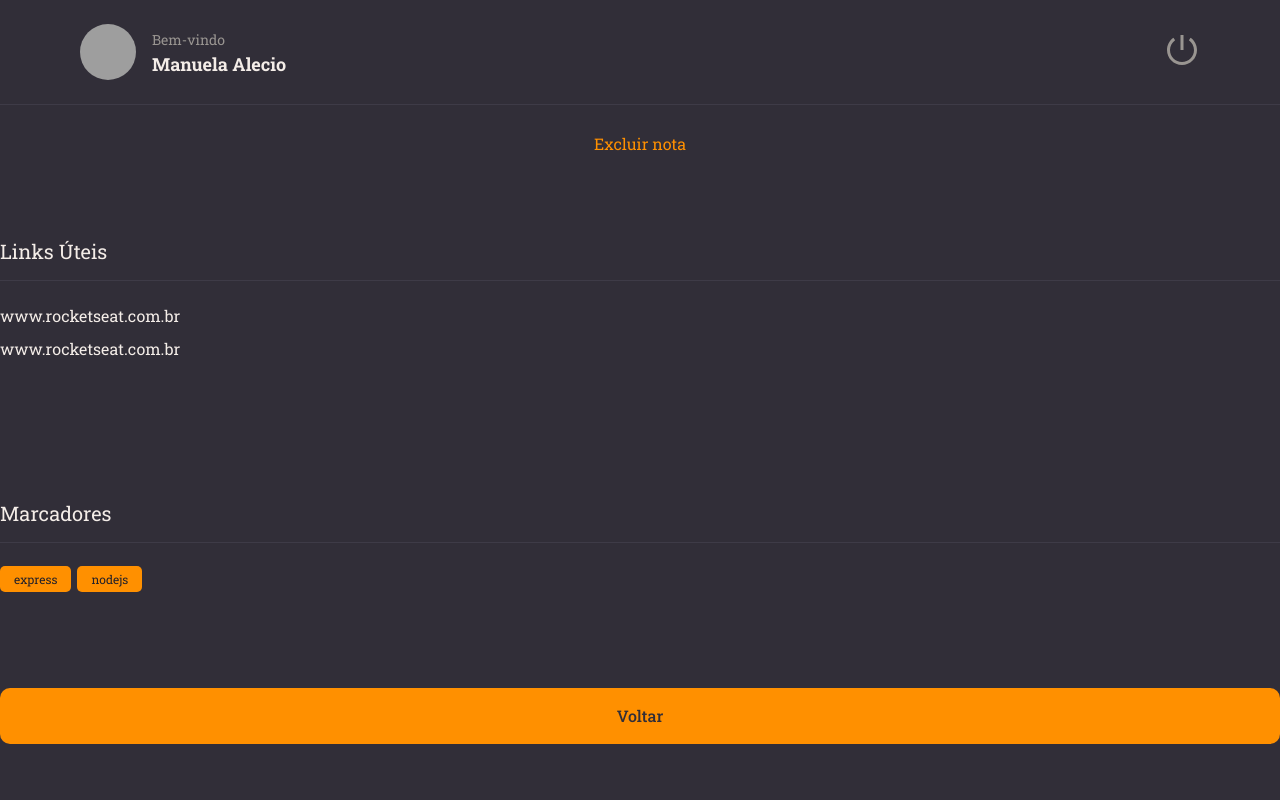
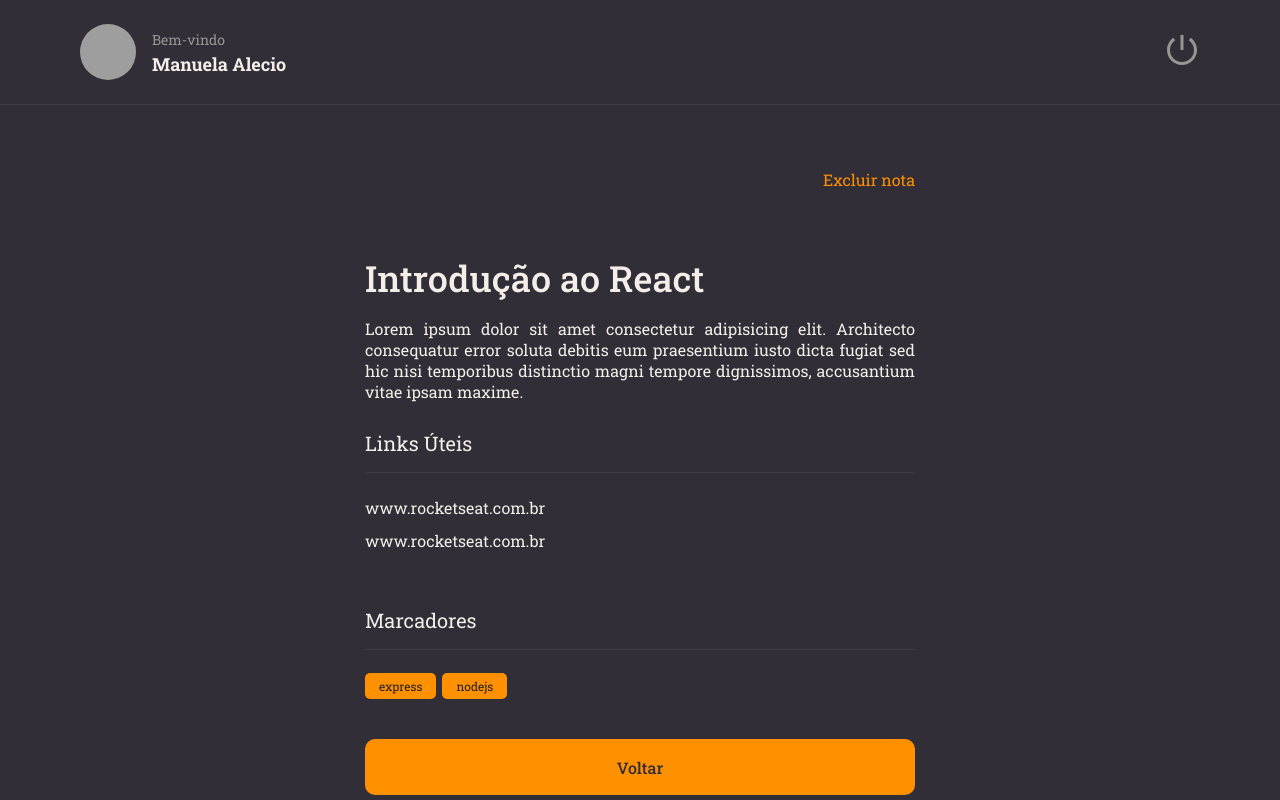
Before and after one commit to manuelaalecio/frontend-rocketNotes, a React (Vite) app: page / in a window 1280 px wide. Built offline with nearby package versions, Linux system fonts and the light colour scheme; grey boxes are pictures that could not be loaded.

Commit message:
feat: end details page

```diff
--- a/src/components/Section/styles.js
+++ b/src/components/Section/styles.js
@@ -1,7 +1,7 @@
 import styled from "styled-components";
 
 export const Container = styled.section`
-  margin: 56px 0 28px;
+  margin: 28px 0;
 
   > h2 {
     border-bottom-width: 1px;
--- a/src/pages/Details/index.jsx
+++ b/src/pages/Details/index.jsx
@@ -1,4 +1,4 @@
-import { Container, Links } from "./styles";
+import { Container, Links, Content } from "./styles";
 
 import { Tag } from "../../components/Tag";
 import { Header } from "../../components/Header";
@@ -10,7 +10,18 @@
   return (
     <Container>
       <Header />
+
+      <main>
+        <Content>
           <ButtonText title="Excluir nota" />
+
+          <h1>Introdução ao React</h1>
+          <p>
+            Lorem ipsum dolor sit amet consectetur adipisicing elit. Architecto
+            consequatur error soluta debitis eum praesentium iusto dicta fugiat
+            sed hic nisi temporibus distinctio magni tempore dignissimos,
+            accusantium vitae ipsam maxime.
+          </p>
           <Section title="Links Úteis">
             <Links>
               <li>
@@ -28,6 +39,8 @@
           </Section>
 
           <Button title="Voltar" />
+        </Content>
+      </main>
     </Container>
   );
 }
--- a/src/pages/Details/styles.js
+++ b/src/pages/Details/styles.js
@@ -8,6 +8,12 @@
   grid-template-areas:
     "header"
     "content";
+
+  > main {
+    grid-area: content;
+    overflow-y: scroll;
+    padding: 64px 0;
+  }
 `;
 
 export const Links = styled.ul`
@@ -21,3 +27,27 @@
     }
   }
 `;
+
+export const Content = styled.div`
+  max-width: 550px;
+  margin: 0 auto;
+
+  display: flex;
+  flex-direction: column;
+
+  > button:first-child {
+    align-self: end;
+  }
+
+  > h1 {
+    font-size: 36px;
+    font-weight: 500;
+    padding-top: 64px;
+  }
+
+  > p {
+    font-size: 16px;
+    margin-top: 16px;
+    text-align: justify;
+  }
+`;
```
Lines whose indentation alone changed are shown as unchanged.
